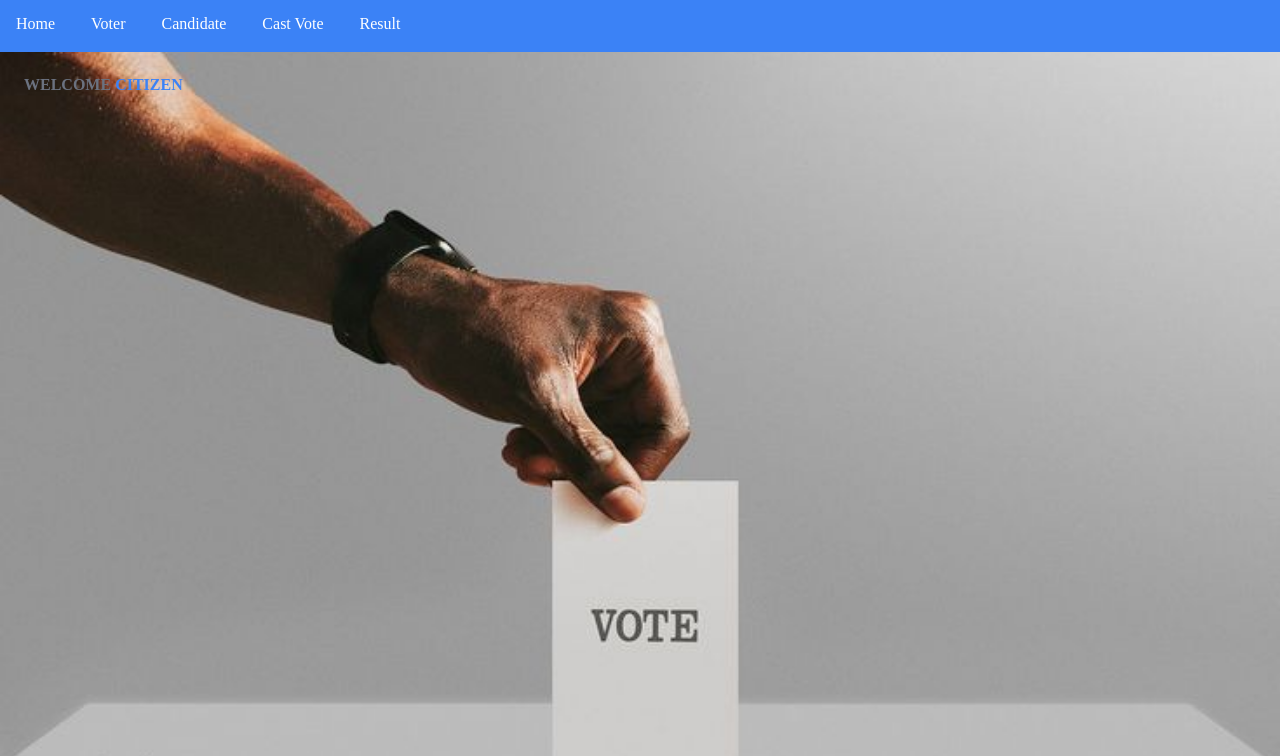
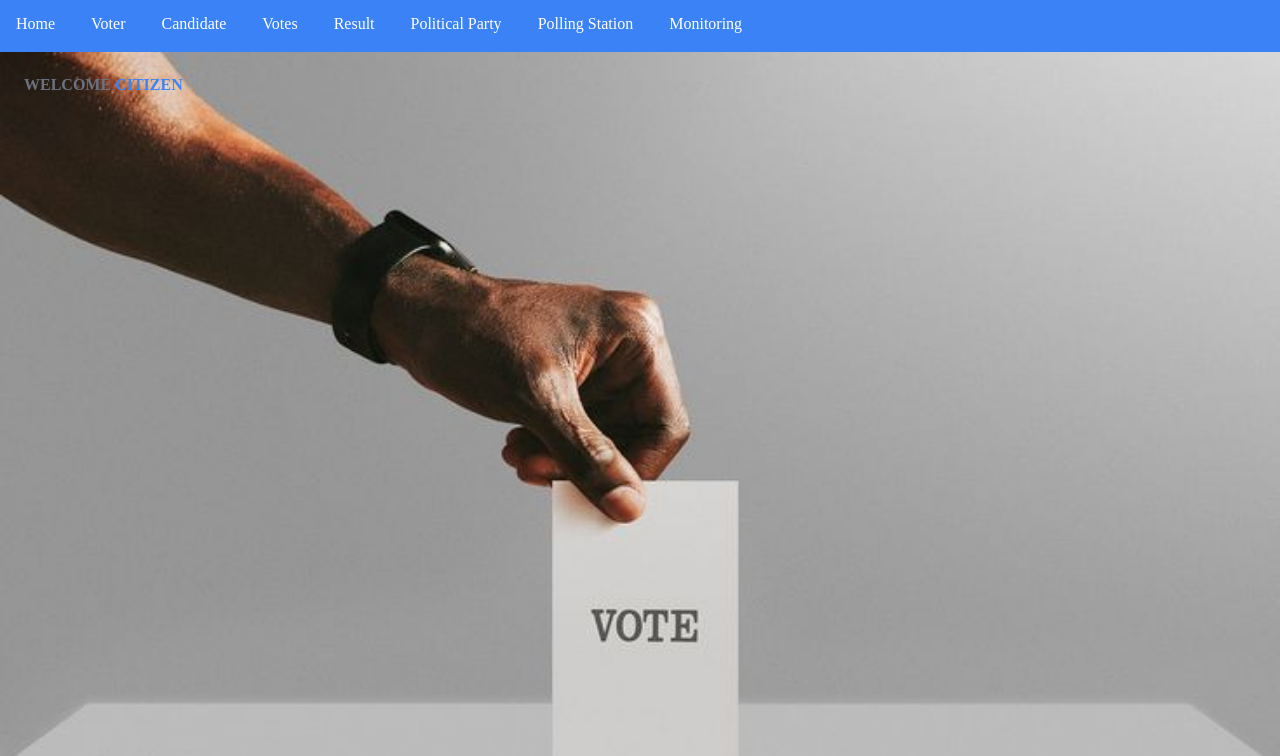
Before and after one commit to lauryn06/Elections_App, a website: page Index.html in a window 1280 px wide. Shown: the part 44-800 px from the top of the page. Drawn offline with Linux system fonts and the light colour scheme.

Commit message:
added links to additional details to be displayed

```diff
--- a/Index.html
+++ b/Index.html
@@ -13,21 +13,14 @@
         <a href="index.html">Home</a>
         <a href="voter.html">Voter</a>
         <a href="candidate.html">Candidate</a>
-         <a href="vote.html">Cast Vote</a>
+         <a href="vote.html">Votes</a>
         <a href="Results.html">Result</a>
+        <a href="Political Party.html">Political Party</a>
+        <a href="Polling Station.html">Polling Station</a>
+        <a href="Monitoring.html">Monitoring</a>
         </div>
     </nav>
 <h2>WELCOME <span class=h3>CITIZEN</span></h2>
-
-      <!-- <form action="">
-        <label for="">Search for Candidate or Voter</label>
-        <input type="search" name="" id="" placeholder="eg.VoterID/ CandidateID" required>
-        <label for="">  Insert Voter Fname</label>
-        <input type="search" name="" id="" placeholder="eg. Lauryn" required>
-        <label for="">  Insert Voter Fname</label>
-        <input type="search" name="" id="" placeholder="eg.Mwase" required>
-    </form> -->
-
     <script src="script.js"></script>
 </body>
 </html>
```
Also changed, not shown: Results.html (+5 -2 lines), Vote.html (+5 -2 lines), candidate.html (+5 -1 lines), voter.html (+5 -2 lines).
